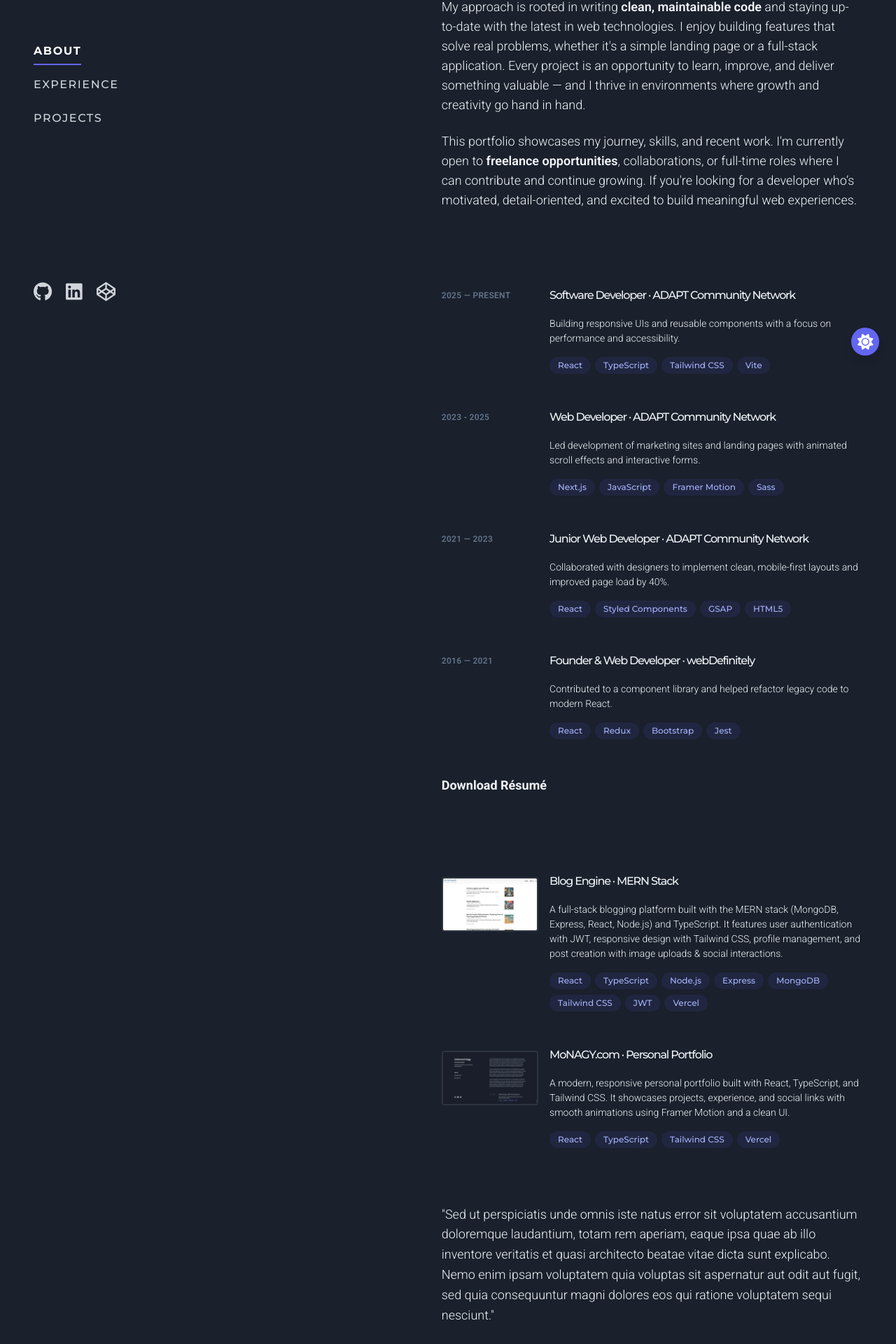
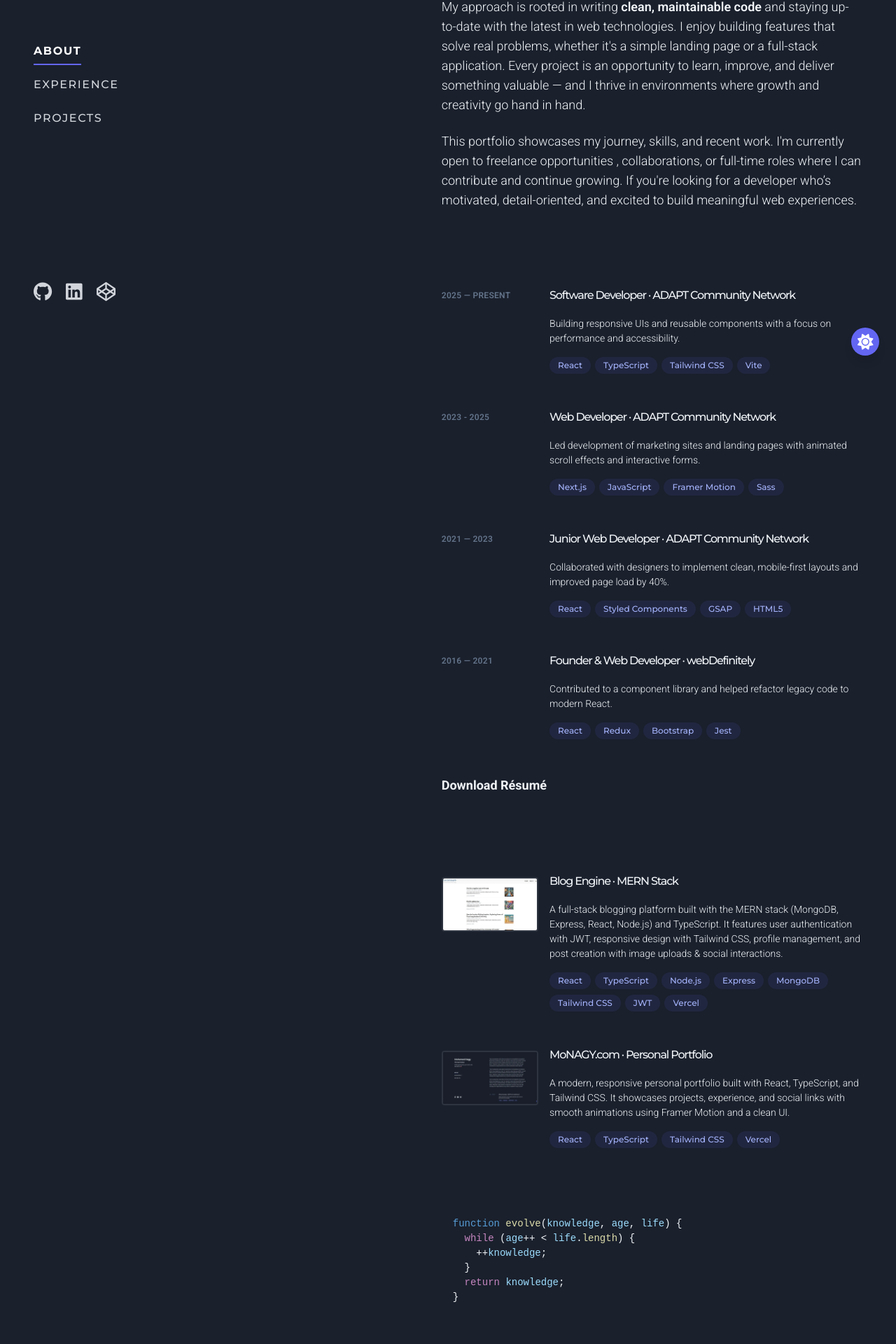
Before and after one commit to devmoenagy/monagy.com, a React (Create React App) app in the folder client/: page / in a window 1280 px wide. Shown: the part 268-2188 px from the top of the page at 70% size. Built offline with nearby package versions, Linux system fonts and the light colour scheme.

Commit message:
pre code

```diff
--- a/client/src/index.css
+++ b/client/src/index.css
@@ -131,6 +131,11 @@
   padding-bottom: 20px;
 }
 
+code,
+pre {
+  font-family: "Fira Code", "Courier New", monospace;
+}
+
 /* Responsive settings for larger screens */
 @media (min-width: 768px) {
   .textLogo {
--- a/client/src/pages/Home.tsx
+++ b/client/src/pages/Home.tsx
@@ -222,13 +222,10 @@
 
               <p>
                 This portfolio showcases my journey, skills, and recent work.
-                I'm currently open to{" "}
-                <strong className="font-semibold">
-                  freelance opportunities
-                </strong>
-                , collaborations, or full-time roles where I can contribute and
-                continue growing. If you're looking for a developer who’s
-                motivated, detail-oriented, and excited to build meaningful web
+                I'm currently open to freelance opportunities , collaborations,
+                or full-time roles where I can contribute and continue growing.
+                If you're looking for a developer who’s motivated,
+                detail-oriented, and excited to build meaningful web
                 experiences.
               </p>
             </div>
@@ -404,14 +401,64 @@
             </ol>
 
             <br />
-            <p>
-              "Sed ut perspiciatis unde omnis iste natus error sit voluptatem
-              accusantium doloremque laudantium, totam rem aperiam, eaque ipsa
-              quae ab illo inventore veritatis et quasi architecto beatae vitae
-              dicta sunt explicabo. Nemo enim ipsam voluptatem quia voluptas sit
-              aspernatur aut odit aut fugit, sed quia consequuntur magni dolores
-              eos qui ratione voluptatem sequi nesciunt."
-            </p>
+            <pre className="bg-background dark:bg-darkBackground text-textLight dark:text-textDark text-sm rounded p-4 overflow-x-auto text-left font-mono w-full max-w-2xl">
+              <code>
+                <span className="text-blue-600 dark:text-[#569CD6]">
+                  function
+                </span>{" "}
+                <span className="text-yellow-700 dark:text-[#DCDCAA]">
+                  evolve
+                </span>
+                <span className="text-inherit">(</span>
+                <span className="text-purple-700 dark:text-[#9CDCFE]">
+                  knowledge
+                </span>
+                ,{" "}
+                <span className="text-purple-700 dark:text-[#9CDCFE]">age</span>
+                ,{" "}
+                <span className="text-purple-700 dark:text-[#9CDCFE]">
+                  life
+                </span>
+                <span className="text-inherit">)</span>{" "}
+                <span className="text-inherit">&#123;</span>
+                <br />
+                &nbsp;&nbsp;
+                <span className="text-green-600 dark:text-[#C586C0]">
+                  while
+                </span>{" "}
+                <span className="text-inherit">(</span>
+                <span className="text-purple-700 dark:text-[#9CDCFE]">age</span>
+                <span className="text-inherit">++ &lt; </span>
+                <span className="text-purple-700 dark:text-[#9CDCFE]">
+                  life
+                </span>
+                .
+                <span className="text-yellow-700 dark:text-[#DCDCAA]">
+                  length
+                </span>
+                <span className="text-inherit">)</span>{" "}
+                <span className="text-inherit">&#123;</span>
+                <br />
+                &nbsp;&nbsp;&nbsp;&nbsp;<span className="text-inherit">++</span>
+                <span className="text-purple-700 dark:text-[#9CDCFE]">
+                  knowledge
+                </span>
+                <span className="text-inherit">;</span>
+                <br />
+                &nbsp;&nbsp;<span className="text-inherit">&#125;</span>
+                <br />
+                &nbsp;&nbsp;
+                <span className="text-green-600 dark:text-[#C586C0]">
+                  return
+                </span>{" "}
+                <span className="text-purple-700 dark:text-[#9CDCFE]">
+                  knowledge
+                </span>
+                <span className="text-inherit">;</span>
+                <br />
+                <span className="text-inherit">&#125;</span>
+              </code>
+            </pre>
           </section>
         </main>
       </div>
```
